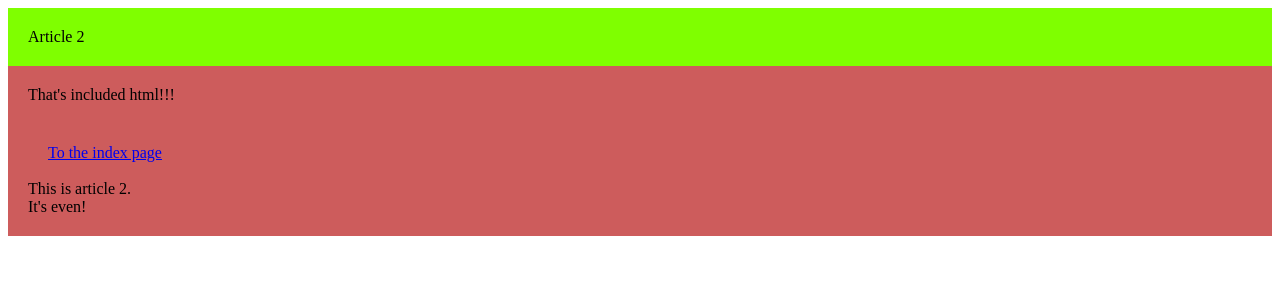
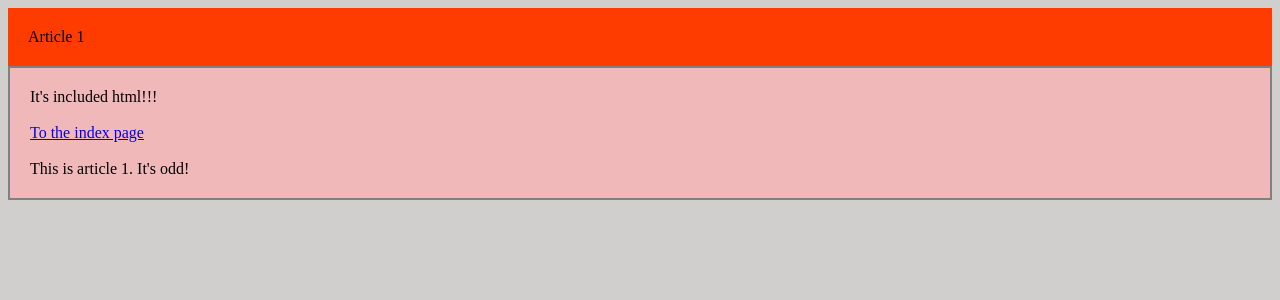
Before and after one commit to MarinaFirefly/Django, a Django app: page /articles/1 in a window 1280 px wide. Shown: the top 300 px of the page. Run offline with Django 3.2, Linux system fonts and the light colour scheme.

Commit message:
finished homework2

```diff
--- a/django_home2/myapp/views.py
+++ b/django_home2/myapp/views.py
@@ -1,23 +1,28 @@
 import random
-from django.http import HttpResponseRedirect
-from django.urls import reverse
-from django.http import HttpResponse
+import string
 from django.shortcuts import render
 
+
 def index(request):
-    return render(request,'index.html')
+    article_id = random.randint(1,3)
+    slug = ''
+    for i in range(0,10):
+        i = random.choice(string.ascii_lowercase + '-')
+        slug += i
+    return render(request,'index.html',{
+        'article_id':article_id,
+        'slug':slug,
+    })
 
 def first(request):
     return render(request,'first.html')
 
 def article(request,article_id):
-    article_id = random.randint(1,3)
     return render(request,f'articles/{article_id}.html',{
         'article_id':article_id,
     })
 
 def slug_rand(request,slug):
-    slug = 'qw'
     return render(request,'article.html',{
         'slug':slug
     })
--- a/django_home2/templates/add.html
+++ b/django_home2/templates/add.html
@@ -1,13 +1,19 @@
-<div style="background-color: indianred;">
-    <div style="padding: 20px; "> That's included html!!!</div>
+{% extends 'base.html' %}
+{% block content %}
 
-    <div  style="padding: 20px;">
-        <a href="{% url 'index' %}" style="padding: 20px; ">To the index page</a>
-        <br><br>
-        <div>This is article {{article_id}}. </div>
-        {% if article_id|divisibleby:"2" %}
-            <div>It's even! </div>
-        {% else %}
-            <div>It's odd! </div>
-        {% endif %}
+<div style="background-color: rgb(240, 184, 184);">
+    <div style="padding: 20px; border:2px solid gray;">
+        <div> It's included html!!!</div>
+        <br>
+        <div>
+            <a href="{% url 'index' %}">To the index page</a>
+            <br><br>
+            {% if article_id|divisibleby:"2" %}
+            <div>This is article {{article_id}}. It's even! </div>
+            {% else %}
+            <div>This is article {{article_id}}. It's odd! </div>
+            {% endif %}
+        </div>
     </div>
+
+{% endblock %}
--- a/django_home2/templates/articles/1.html
+++ b/django_home2/templates/articles/1.html
@@ -1,2 +1,2 @@
-<div style="padding: 20px; background-color: rgb(255, 60, 0)">Article 2</div>
+<div style="padding: 20px; background-color: rgb(255, 60, 0)">Article 1</div>
 {% include 'add.html'%}
--- a/django_home2/templates/index.html
+++ b/django_home2/templates/index.html
@@ -4,11 +4,11 @@
 
 <br>
 <div>
-    <a href="{% url 'article' 2 %}" style="padding: 20px;">To the random article page</a>
+    <a href="{% url 'article' article_id %}" style="padding: 20px;">To the random article page</a>
 </div>
 <br>
 <div>
-    <a href="{% url 'article_slug' 'yuyu' %}" style="padding: 20px;">To the article page</a>
+    <a href="{% url 'article_slug' slug %}" style="padding: 20px;">To the article page</a>
 </div>
 <br> <br>
 
```
Also changed, not shown: django_home2/templates/article.html (+7 -2 lines).
